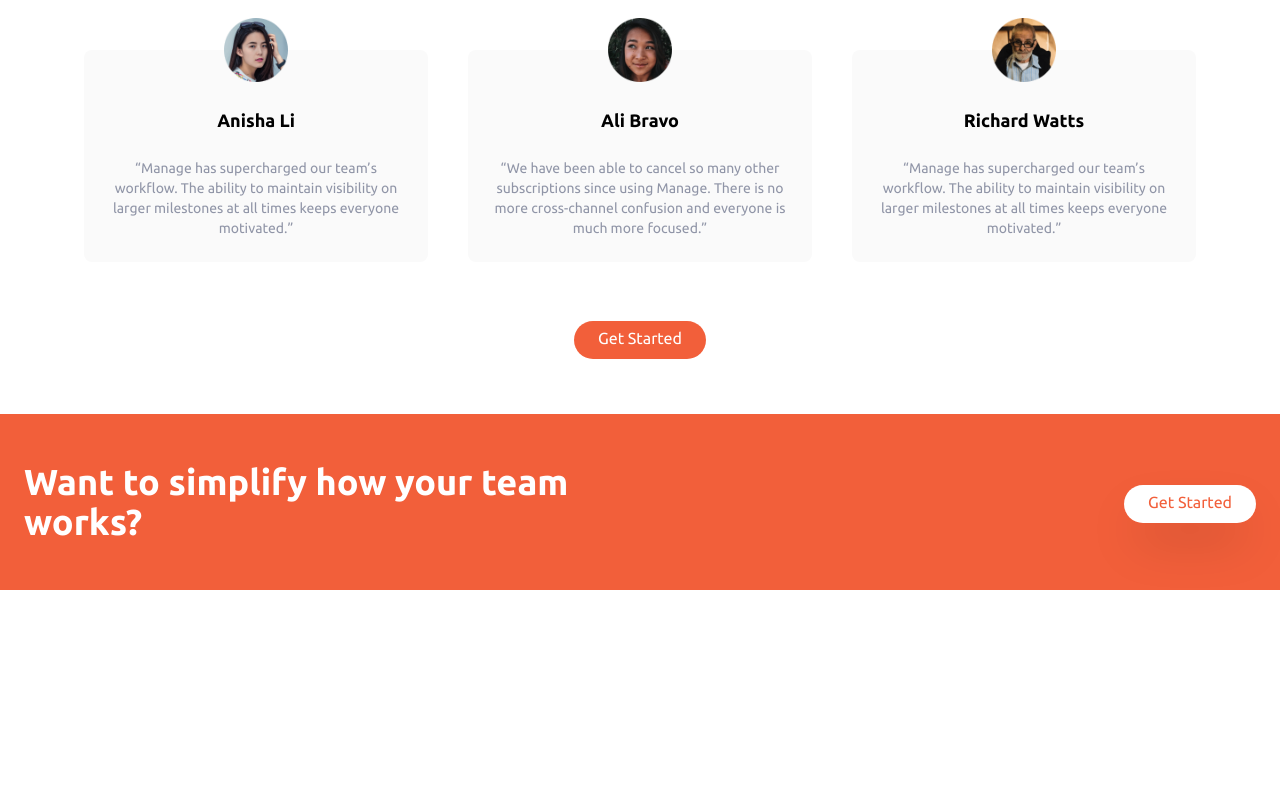
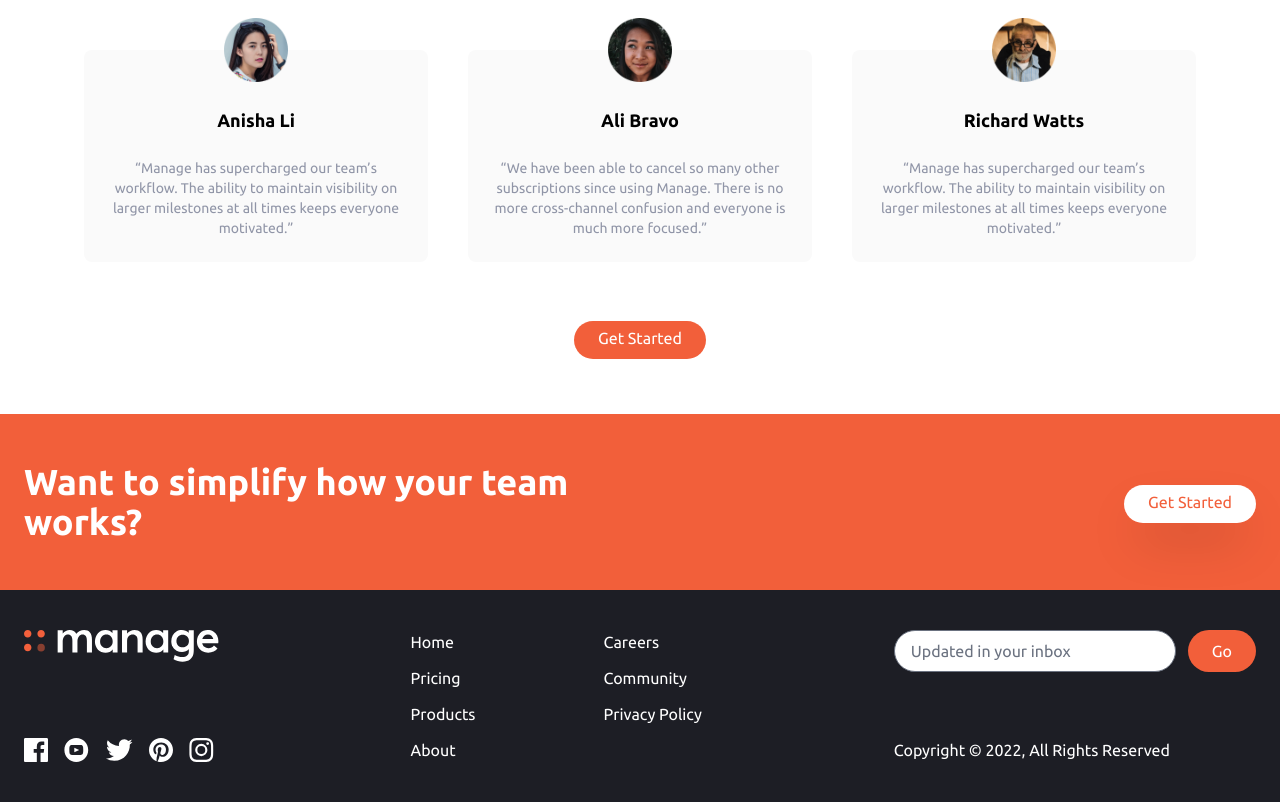
Before and after one commit to m6o4solutions/manage-web-project, a website built with Vite: page index.html in a window 1280 px wide. Shown: the part 1323-2125 px from the top of the page. Before the commit the page ends 1913 px from the top, so only its background shows below. Built offline with nearby package versions, Linux system fonts and the light colour scheme.

Commit message:
feat: footer section

```diff
--- a/index.html
+++ b/index.html
@@ -232,6 +232,86 @@
 		</section>
 		<!-- call to action section end -->
 
+		<!-- footer section start -->
+		<footer class="bg-veryDarkBlue">
+			<!-- flex container start -->
+			<div class="container mx-auto flex flex-col-reverse justify-between space-y-8 px-6 py-10 md:flex-row md:space-y-0">
+				<!-- logo and social links container start -->
+				<div class="flex flex-col-reverse items-center justify-between space-y-12 md:flex-col md:items-start md:space-y-0">
+					<div class="mx-auto my-6 text-center text-white md:hidden">Copyright &copy; 2022, All Rights Reserved</div>
+
+					<!-- logo start -->
+					<div>
+						<img src="./assets/logo-white.svg" class="h-8" alt="Logo" />
+					</div>
+					<!-- logo end -->
+
+					<!-- social links container start -->
+					<div class="flex justify-center space-x-4">
+						<!-- facebook link start -->
+						<a href="#">
+							<img src="./assets/icon-facebook.svg" alt="Social Link" class="h-6" />
+						</a>
+						<!-- facebook link end -->
+
+						<!-- youtube link start -->
+						<a href="#">
+							<img src="./assets/icon-youtube.svg" alt="Social Link" class="h-6" />
+						</a>
+						<!-- youtube link end -->
+
+						<!-- twitter link start -->
+						<a href="#">
+							<img src="./assets/icon-twitter.svg" alt="Social Link" class="h-6" />
+						</a>
+						<!-- twitter link end -->
+
+						<!-- pintrest link start -->
+						<a href="#">
+							<img src="./assets/icon-pinterest.svg" alt="Social Link" class="h-6" />
+						</a>
+						<!-- pintrest link end -->
+
+						<!-- instgram link start -->
+						<a href="#">
+							<img src="./assets/icon-instagram.svg" alt="Social Link" class="h-6" />
+						</a>
+						<!-- instgram link end -->
+					</div>
+					<!-- social links container end -->
+				</div>
+				<!-- logo and social links container end -->
+
+				<!-- list container start -->
+				<div class="flex justify-around space-x-32">
+					<div class="flex flex-col space-y-3 text-white">
+						<a href="#" class="hover:text-brightOrange">Home</a>
+						<a href="#" class="hover:text-brightOrange">Pricing</a>
+						<a href="#" class="hover:text-brightOrange">Products</a>
+						<a href="#" class="hover:text-brightOrange">About</a>
+					</div>
+					<div class="flex flex-col space-y-3 text-white">
+						<a href="#" class="hover:text-brightOrange">Careers</a>
+						<a href="#" class="hover:text-brightOrange">Community</a>
+						<a href="#" class="hover:text-brightOrange">Privacy Policy</a>
+					</div>
+				</div>
+				<!-- list container end -->
+
+				<!-- Input Container -->
+				<div class="flex flex-col justify-between">
+					<form>
+						<div class="flex space-x-3">
+							<input type="text" class="flex-1 rounded-full px-4 focus:outline-none" placeholder="Updated in your inbox" />
+							<button class="rounded-full bg-brightOrange px-6 py-2 text-white hover:bg-brightOrangeLight focus:outline-none">Go</button>
+						</div>
+					</form>
+					<div class="hidden text-white md:block">Copyright &copy; 2022, All Rights Reserved</div>
+				</div>
+			</div>
+			<!-- flex container end -->
+		</footer>
+		<!-- footer section end -->
 		<script type="module" src="/main.js"></script>
 	</body>
 </html>
```
